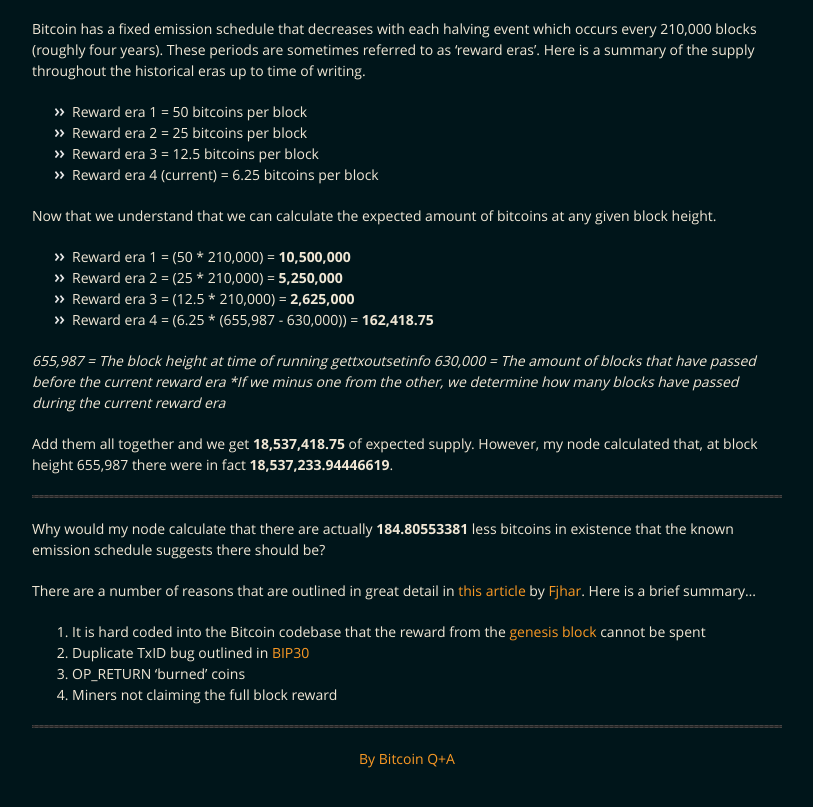
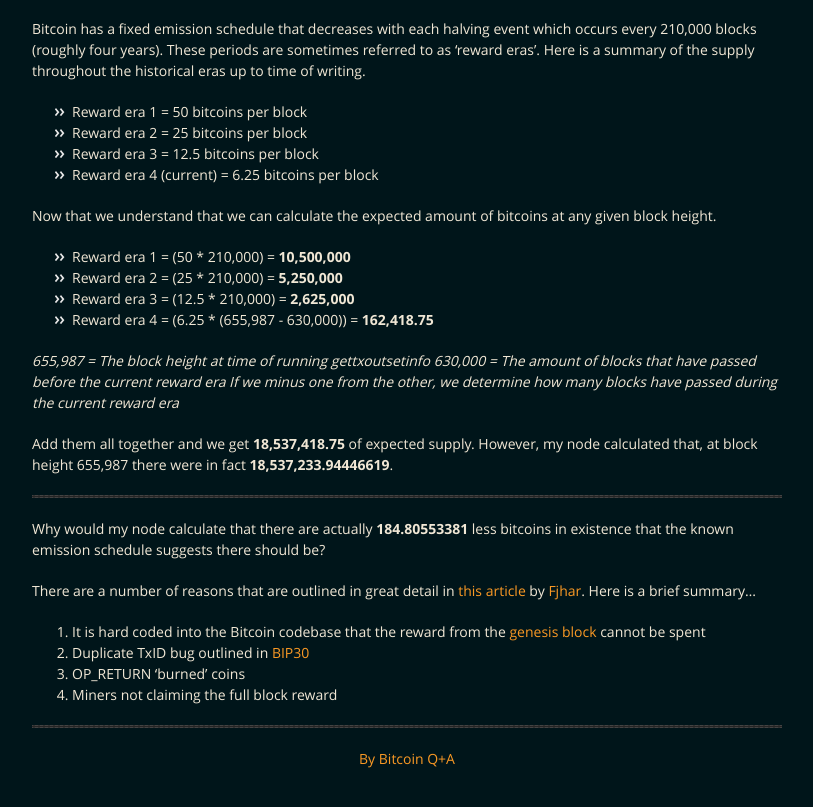
Before and after one commit to BitcoinQnA/verify-supply, a Jekyll site: the page built from index.md, in a window 1280 px wide and 900 px high, scrolled down 1918 px. Shown: the top 807 px of the window, without its empty margins (233-1046 px from the left). Built offline with Jekyll 4.4.1, drawn with Linux system fonts in a browser that asks for light colours.

```diff
--- a/index.md
+++ b/index.md
@@ -87,7 +87,7 @@ Now that we understand that we can calculate the expected amount of bitcoins at
 * Reward era 4 = (6.25 * (655,987 - 630,000)) = **162,418.75**
 
 *655,987 = The block height at time of running gettxoutsetinfo*
-*630,000 = The amount of blocks that have passed before the current reward era
+*630,000 = The amount of blocks that have passed before the current reward era*
 *If we minus one from the other, we determine how many blocks have passed during the current reward era*
 
 Add them all together and we get **18,537,418.75** of expected supply. However, my node calculated that, at block height 655,987 there were in fact **18,537,233.94446619**.
```
